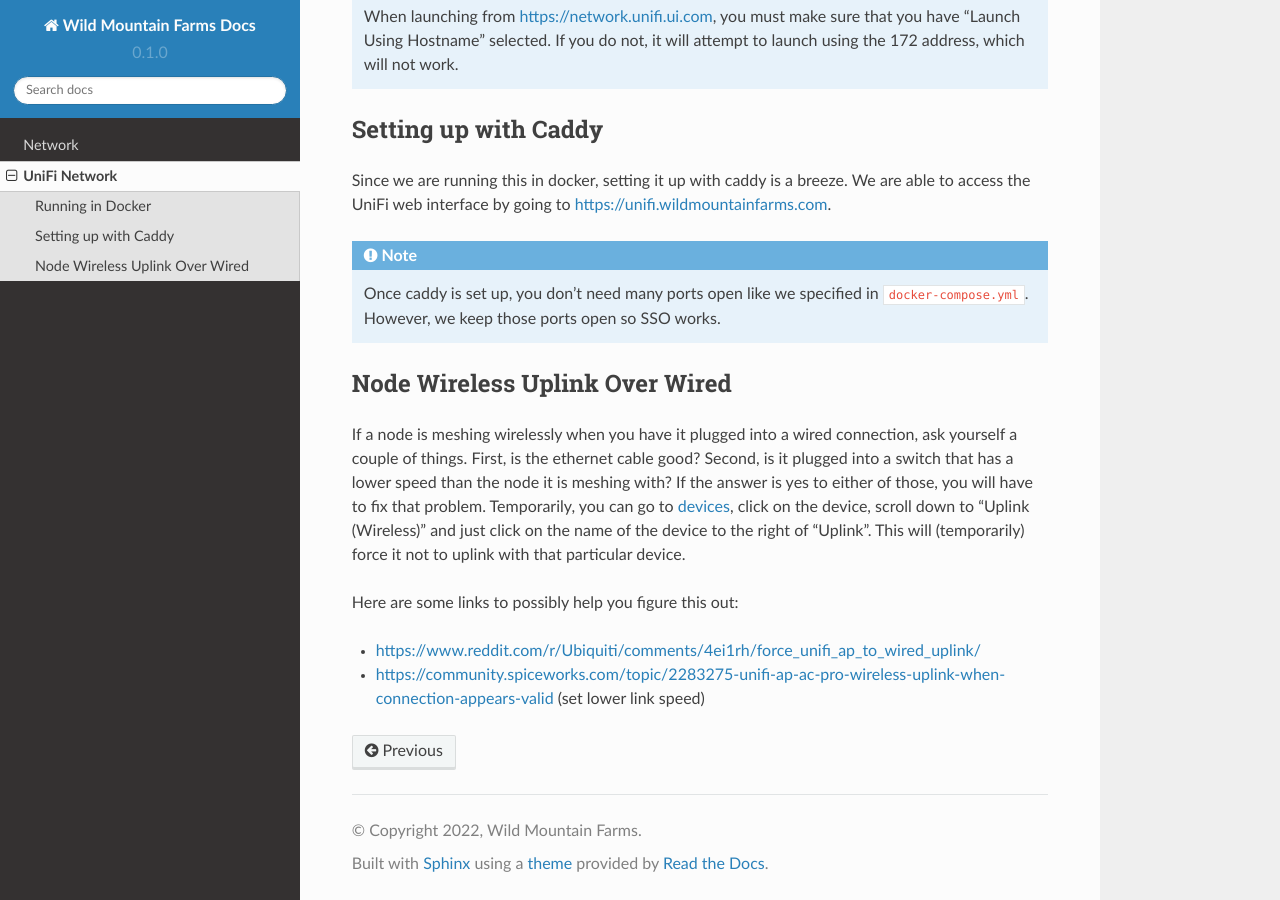
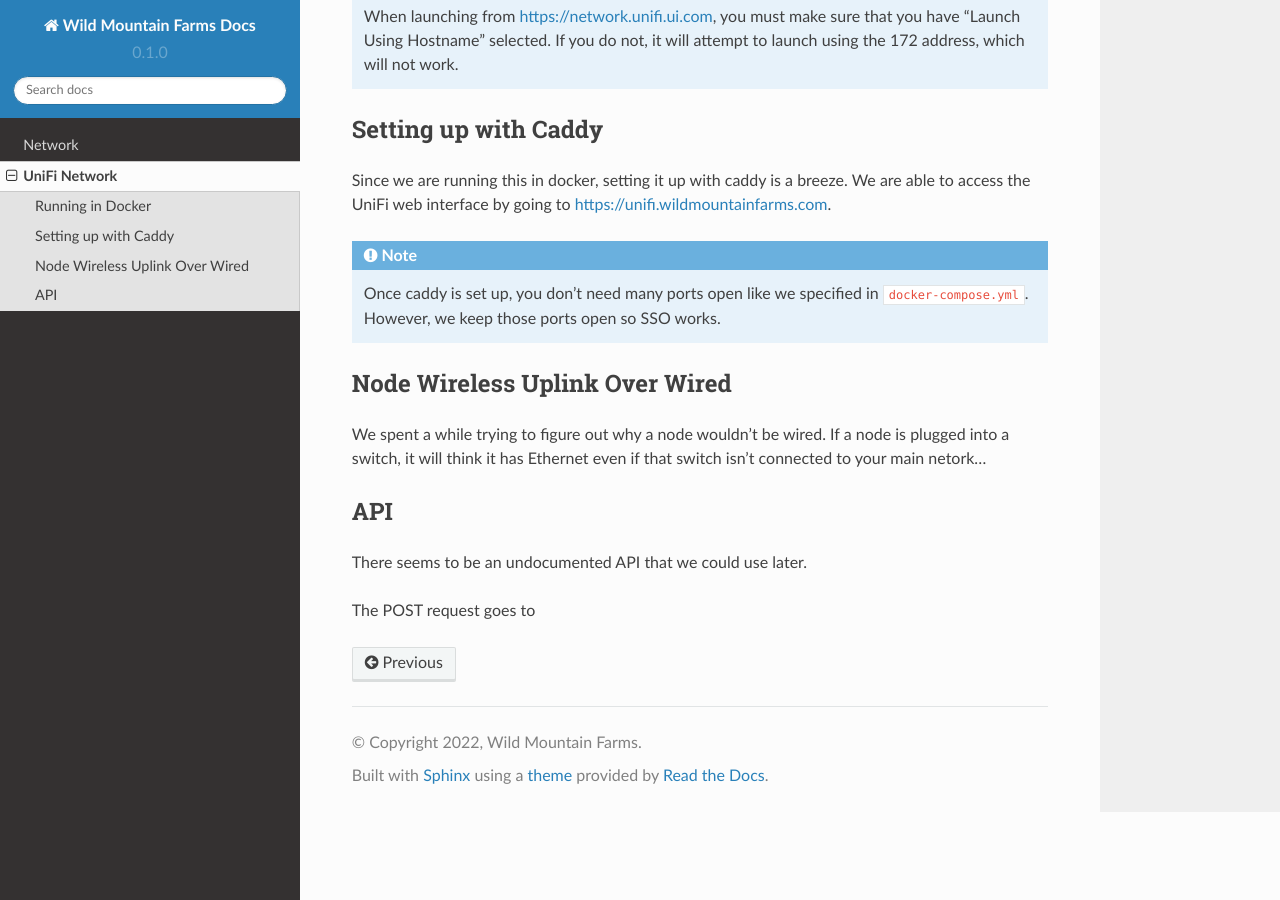
Before and after one commit to wildmountainfarms/wildmountainfarms, a Sphinx documentation site: the page built from docs/source/unifi.rst, in a window 1280 px wide and 900 px high, scrolled down 1680 px. Built offline with Sphinx 7.4.7 and the Read the Docs theme 2.0.0, drawn with Linux system fonts in a browser that asks for light colours.

Commit message:
Updates to unifi

```diff
--- a/docs/source/unifi.rst
+++ b/docs/source/unifi.rst
@@ -104,14 +104,12 @@
 Node Wireless Uplink Over Wired
 -----------------------------------
 
-If a node is meshing wirelessly when you have it plugged into a wired connection, ask yourself a couple of things.
-First, is the ethernet cable good? Second, is it plugged into a switch that has a lower speed than the node it is meshing with?
-If the answer is yes to either of those, you will have to fix that problem.
-Temporarily, you can go to `devices <https://unifi.wildmountainfarms.com/manage/default/devices>`_,
-click on the device, scroll down to "Uplink (Wireless)" and just click on the name of the device to the right of "Uplink".
-This will (temporarily) force it not to uplink with that particular device.
+We spent a while trying to figure out why a node wouldn't be wired.
+If a node is plugged into a switch, it will think it has Ethernet even if that switch isn't connected to your main netork...
 
-Here are some links to possibly help you figure this out:
+API
+-----
 
-* https://www.reddit.com/r/Ubiquiti/comments/4ei1rh/force_unifi_ap_to_wired_uplink/
-* https://community.spiceworks.com/topic/2283275-unifi-ap-ac-pro-wireless-uplink-when-connection-appears-valid (set lower link speed)
+There seems to be an undocumented API that we could use later.
+
+The POST request goes to
```
